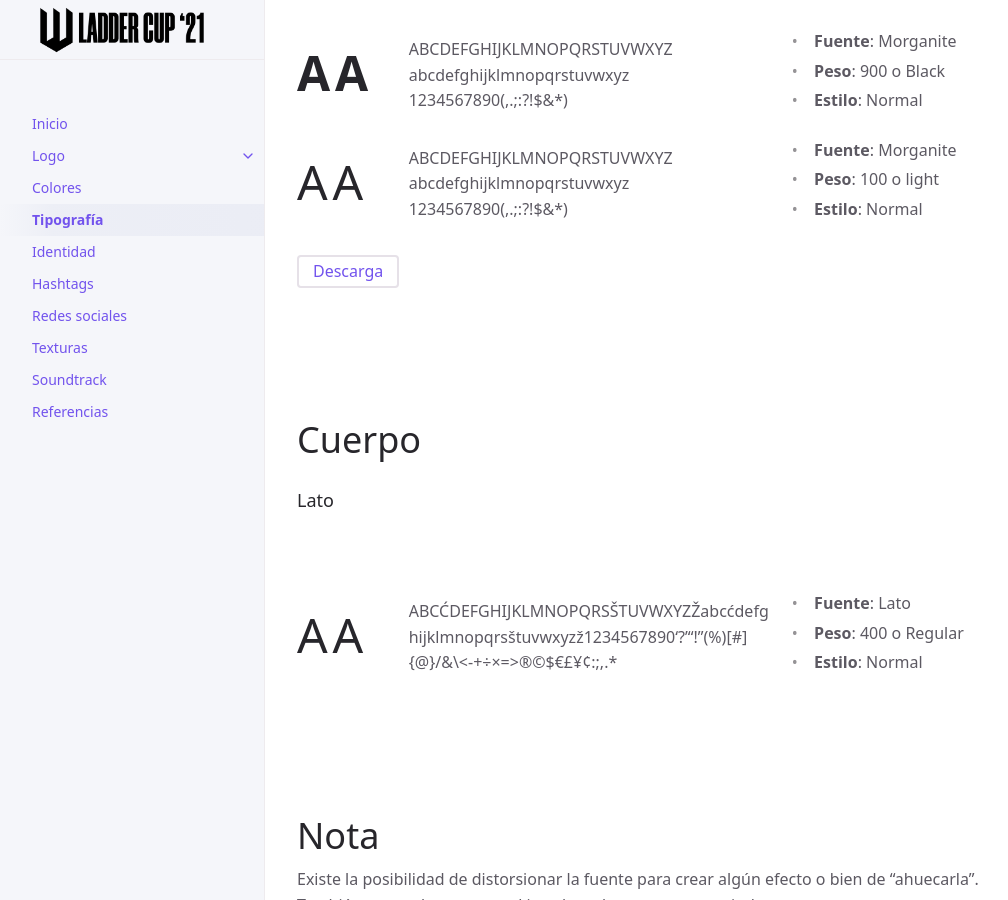
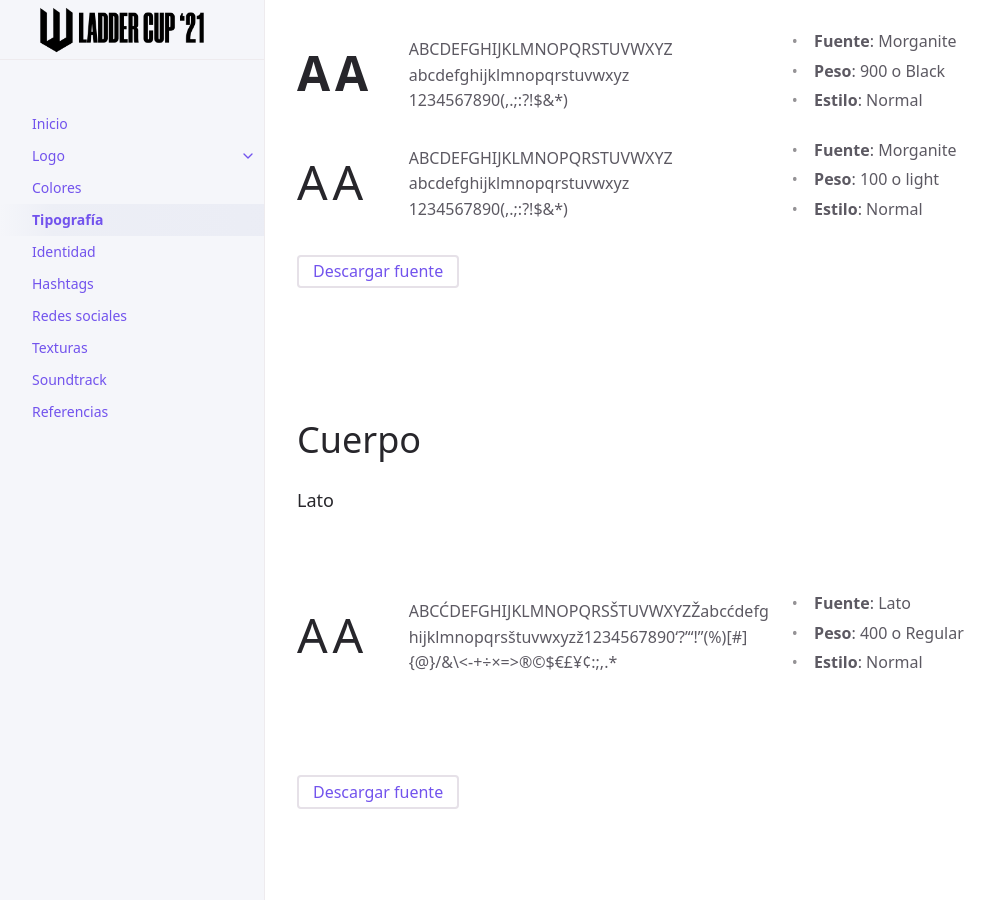
Before and after one commit to 1blockesports/laddercup-guidelines, a Jekyll site: the page built from docs/tipografia.md, in a window 1280 px wide and 900 px high, scrolled down 430 px. Shown: the whole window, without its empty margins (107-1115 px from the left). Built offline with Jekyll 4.4.1, drawn with Linux system fonts in a browser that asks for light colours.

Commit message:
Update tipografia.md

```diff
--- a/docs/tipografia.md
+++ b/docs/tipografia.md
@@ -48,7 +48,7 @@
 </div>
 </div>
 
-[Descarga](https://drive.google.com/uc?export=download&id=1soq7QRpwMWOqOhfU1zDRL2LxRi9IwfS2){: .btn .btn-outline }
+[Descargar fuente](https://drive.google.com/uc?export=download&id=1soq7QRpwMWOqOhfU1zDRL2LxRi9IwfS2){: .btn .btn-outline }
 
 
 <br><br>
@@ -76,6 +76,11 @@
 <br>
 <br>
 
+
+[Descargar fuente](https://drive.google.com/uc?export=download&id=1rACfNujM8slLpiL1VhtVL1iXygcm5TZx){: .btn .btn-outline }
+
+<br><br>
+
 # Nota
 Existe la posibilidad de distorsionar la fuente para crear algún efecto o bien de "ahuecarla". También se puede exagerar el interletrado, pero no para titulares.
 
```
